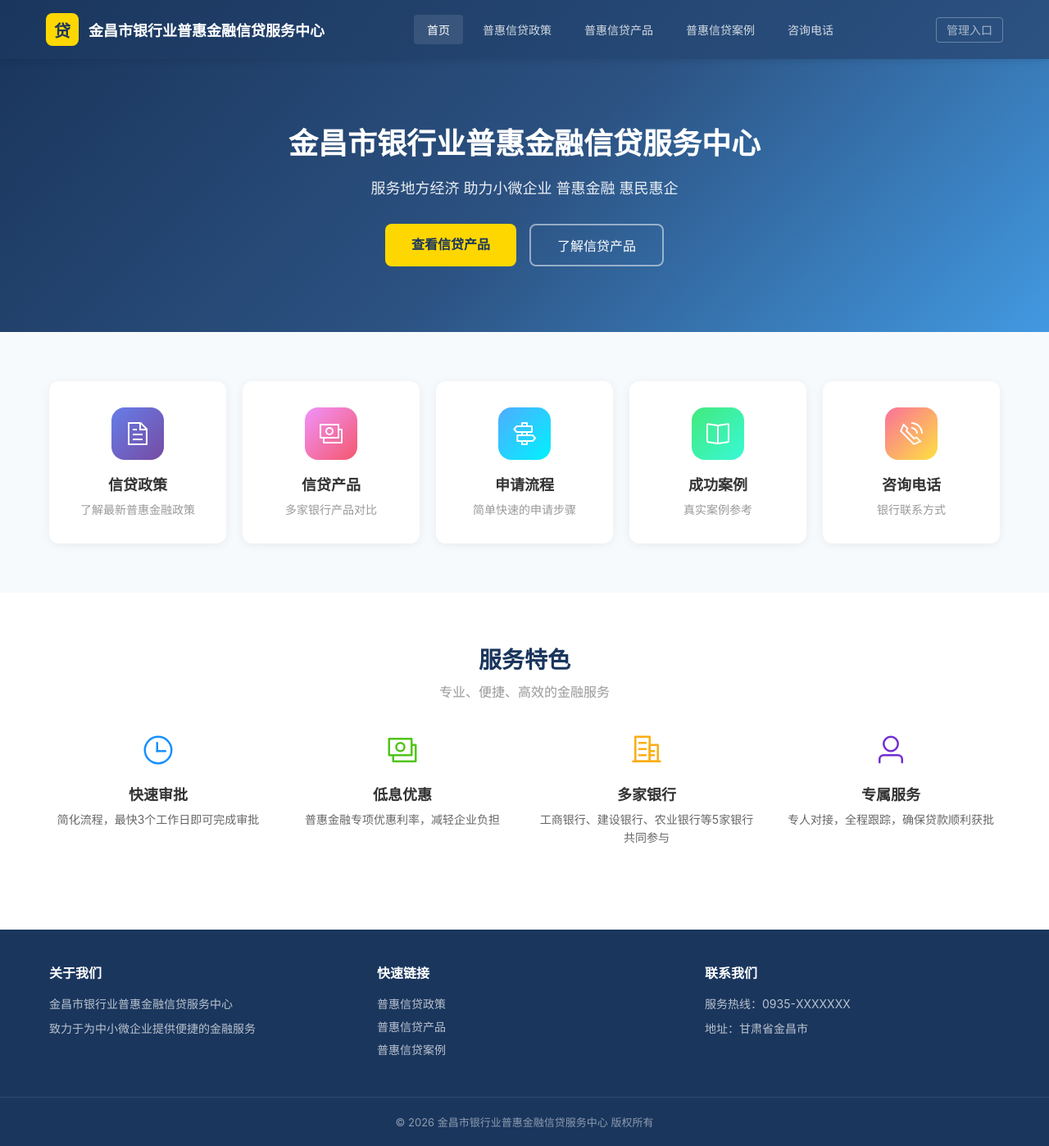
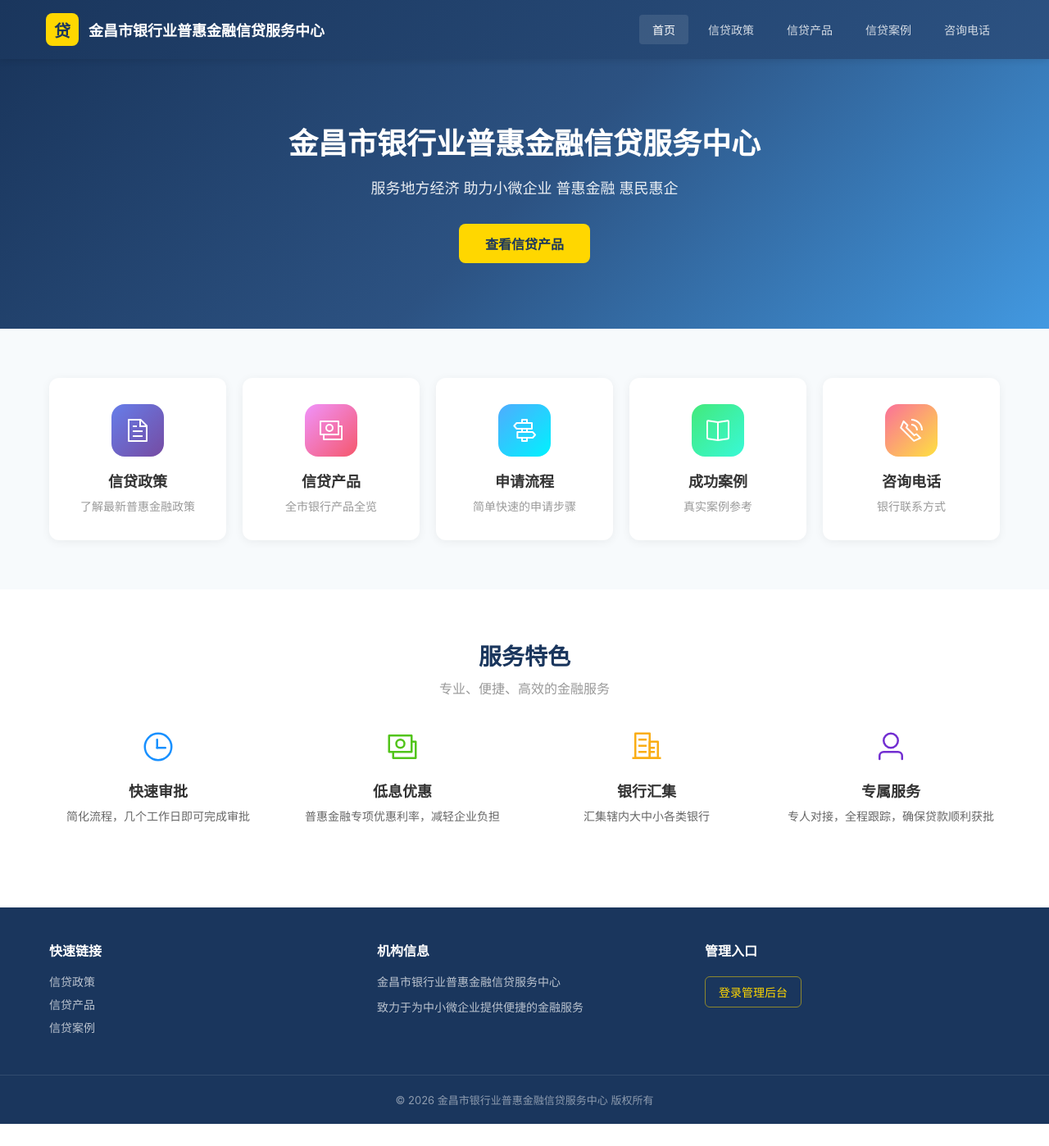
Before and after one commit to czjuntt/credit-platform-frontend, a Vue app: page / in a window 1280 px wide. Shown: the whole page at 82% size. After the commit the page ends 1371 px from the top, so only its background shows below. Built offline with nearby package versions, Linux system fonts and the light colour scheme.

Commit message:
首页文字及布局调整：导航去普惠、管理入口移至页脚、按钮文案优化

```diff
--- a/src/components/Footer.vue
+++ b/src/components/Footer.vue
@@ -2,20 +2,19 @@
   <footer class="site-footer">
     <div class="footer-content">
       <div class="footer-section">
-        <h4>关于我们</h4>
+        <h4>快速链接</h4>
+        <router-link to="/policies">信贷政策</router-link>
+        <router-link to="/products">信贷产品</router-link>
+        <router-link to="/cases">信贷案例</router-link>
+      </div>
+      <div class="footer-section">
+        <h4>机构信息</h4>
         <p>金昌市银行业普惠金融信贷服务中心</p>
         <p>致力于为中小微企业提供便捷的金融服务</p>
       </div>
       <div class="footer-section">
-        <h4>快速链接</h4>
-        <router-link to="/policies">普惠信贷政策</router-link>
-        <router-link to="/products">普惠信贷产品</router-link>
-        <router-link to="/cases">普惠信贷案例</router-link>
-      </div>
-      <div class="footer-section">
-        <h4>联系我们</h4>
-        <p>服务热线：0935-XXXXXXX</p>
-        <p>地址：甘肃省金昌市</p>
+        <h4>管理入口</h4>
+        <router-link to="/login" class="admin-link">登录管理后台</router-link>
       </div>
     </div>
     <div class="footer-bottom">
@@ -68,6 +67,22 @@
       color: #ffd700;
     }
   }
+
+  .admin-link {
+    display: inline-block;
+    margin-top: 4px;
+    padding: 8px 16px;
+    border: 1px solid rgba(255, 215, 0, 0.5);
+    border-radius: 6px;
+    color: #ffd700;
+    font-size: 14px;
+    transition: all 0.3s;
+
+    &:hover {
+      background: rgba(255, 215, 0, 0.15);
+      border-color: #ffd700;
+    }
+  }
 }
 
 .footer-bottom {
--- a/src/components/Header.vue
+++ b/src/components/Header.vue
@@ -7,14 +7,11 @@
       </div>
       <nav class="nav-menu">
         <router-link to="/" exact-active-class="active">首页</router-link>
-        <router-link to="/policies" active-class="active">普惠信贷政策</router-link>
-        <router-link to="/products" active-class="active">普惠信贷产品</router-link>
-        <router-link to="/cases" active-class="active">普惠信贷案例</router-link>
+        <router-link to="/policies" active-class="active">信贷政策</router-link>
+        <router-link to="/products" active-class="active">信贷产品</router-link>
+        <router-link to="/cases" active-class="active">信贷案例</router-link>
         <router-link to="/contacts" active-class="active">咨询电话</router-link>
       </nav>
-      <div class="header-actions">
-        <router-link to="/login" class="admin-link">管理入口</router-link>
-      </div>
     </div>
   </header>
 </template>
--- a/src/views/front/Home.vue
+++ b/src/views/front/Home.vue
@@ -8,7 +8,6 @@
           <p>服务地方经济 助力小微企业 普惠金融 惠民惠企</p>
           <div class="hero-actions">
             <router-link to="/products" class="btn-primary">查看信贷产品</router-link>
-            <router-link to="/products" class="btn-secondary">了解信贷产品</router-link>
           </div>
         </div>
       </section>
@@ -28,7 +27,7 @@
                 <el-icon :size="32"><Money /></el-icon>
               </div>
               <h3>信贷产品</h3>
-              <p>多家银行产品对比</p>
+              <p>全市银行产品全览</p>
             </router-link>
             <router-link to="/products" class="quick-card">
               <div class="card-icon" style="background: linear-gradient(135deg, #4facfe, #00f2fe)">
@@ -65,7 +64,7 @@
             <div class="feature-item">
               <el-icon :size="40" color="#1890ff"><Clock /></el-icon>
               <h4>快速审批</h4>
-              <p>简化流程，最快3个工作日即可完成审批</p>
+              <p>简化流程，几个工作日即可完成审批</p>
             </div>
             <div class="feature-item">
               <el-icon :size="40" color="#52c41a"><Money /></el-icon>
@@ -74,8 +73,8 @@
             </div>
             <div class="feature-item">
               <el-icon :size="40" color="#faad14"><OfficeBuilding /></el-icon>
-              <h4>多家银行</h4>
-              <p>工商银行、建设银行、农业银行等5家银行共同参与</p>
+              <h4>银行汇集</h4>
+              <p>汇集辖内大中小各类银行</p>
             </div>
             <div class="feature-item">
               <el-icon :size="40" color="#722ed1"><User /></el-icon>
```
